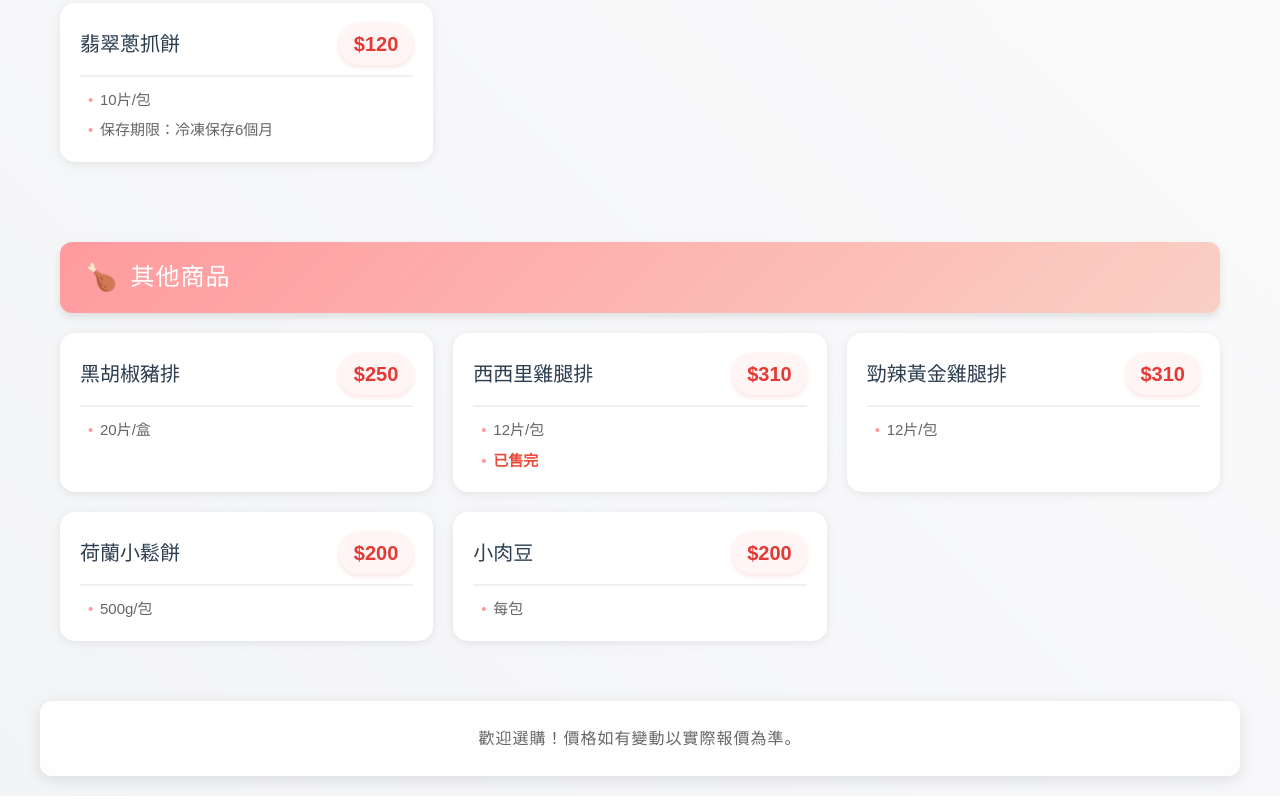
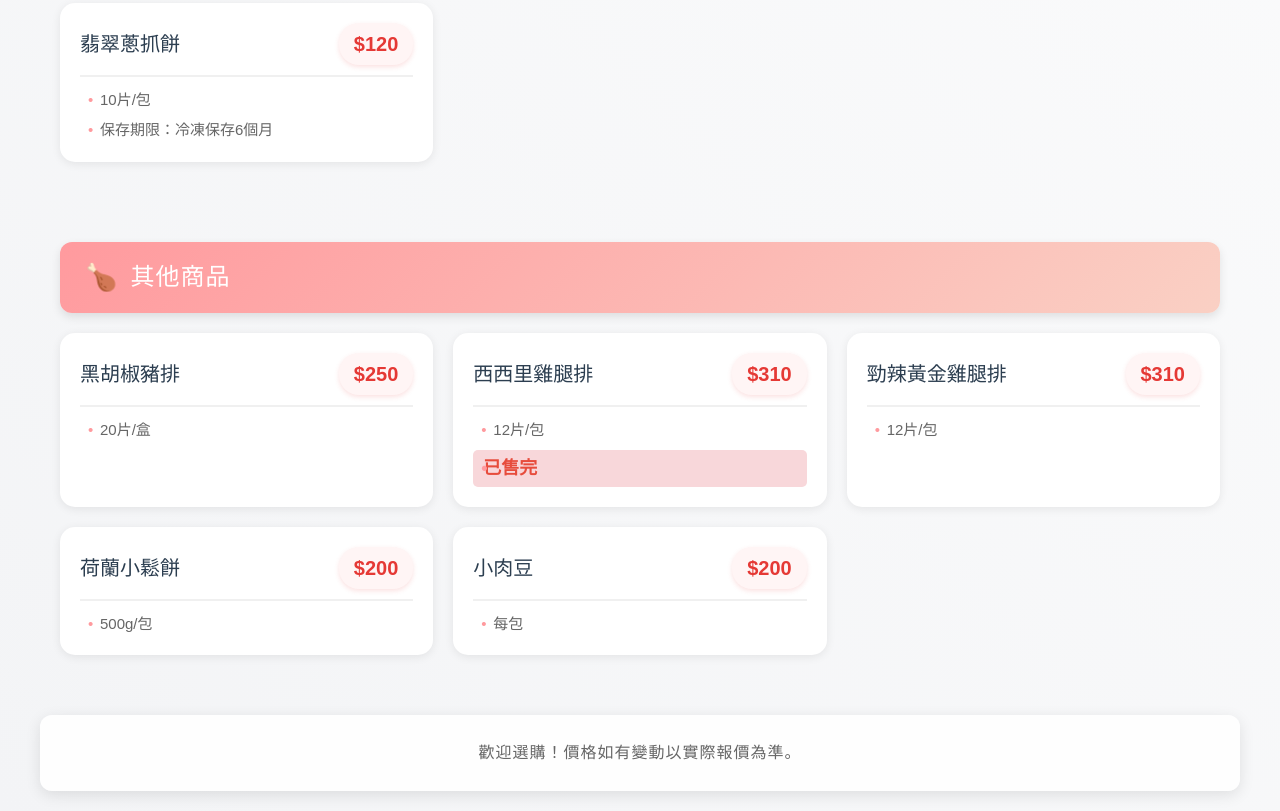
Before and after one commit to LIUYIZHENNN/menu, a plain HTML site: page index.html in a window 1280 px wide. Shown: the part 1751-2562 px from the top of the page. Drawn offline with Linux system fonts and the light colour scheme.

Commit message:
Update index.html

```diff
--- a/index.html
+++ b/index.html
@@ -283,7 +283,7 @@
                     <span class="price">$310</span>
                 </div>
                 <div class="note">12片/包</div>
-                <div class="note" style="color: #e74c3c; font-weight: bold;">已售完</div>
+               <div class="note" style="color: #e74c3c; font-weight: bold; font-size: 18px; background-color: #f8d7da; padding: 5px 10px; border-radius: 5px;">已售完</div>
             </div>
             <div class="item">
                 <div class="item-title">
```
